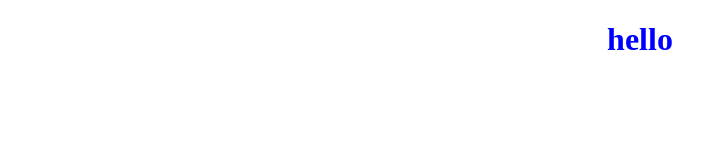
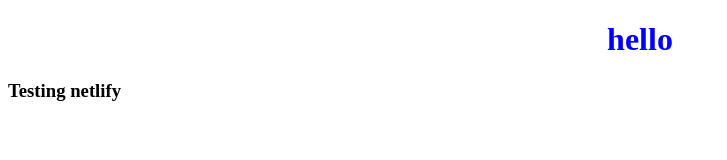
Before and after one commit to Martinaroque/my-project, a plain HTML site: page index.html in a window 1280 px wide. Shown: the whole page, without its empty margins (0-727 px from the left). Drawn offline with Linux system fonts and the light colour scheme.

Commit message:
add a heading to test

```diff
--- a/index.html
+++ b/index.html
@@ -11,6 +11,10 @@
 
 <body>
     <h1>hello</h1>
+
+    <h3>
+        Testing netlify
+    </h3>
 </body>
 
 </html>
```
